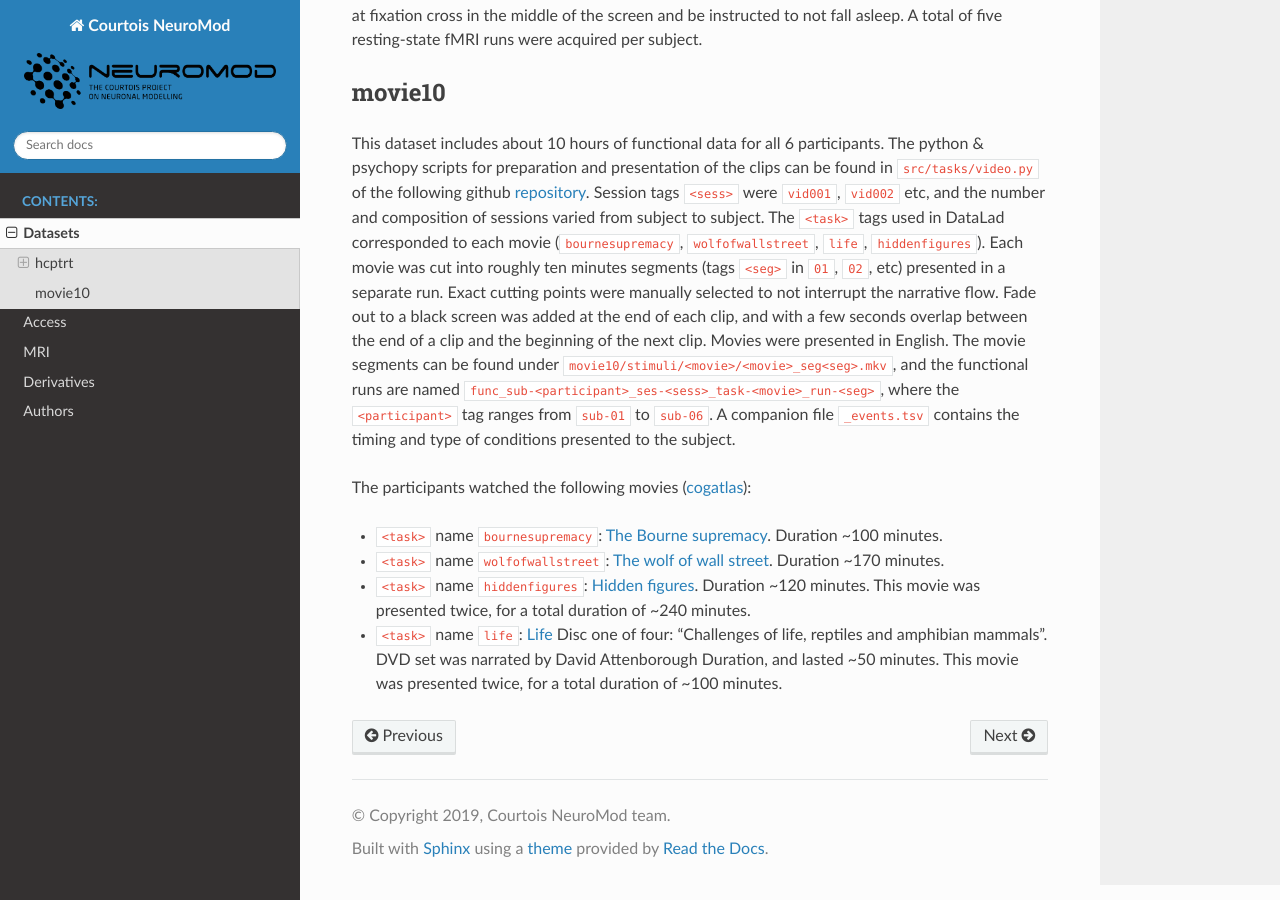
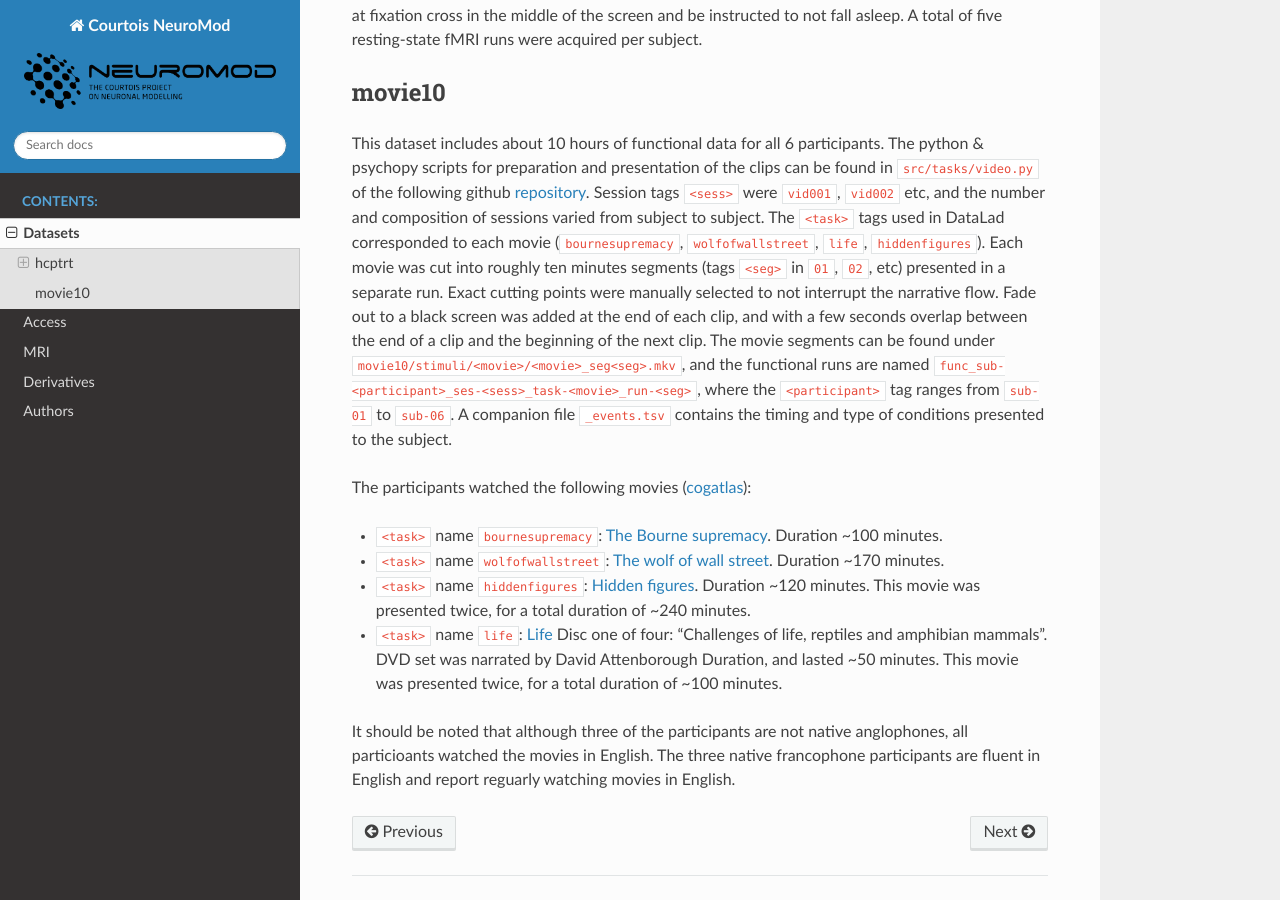
Before and after one commit to courtois-neuromod/cneuromod_docs, a Sphinx documentation site: the page built from source/DATASETS.md, in a window 1280 px wide and 900 px high, scrolled down 3107 px. Built offline with Sphinx 7.4.7 and the Read the Docs theme 2.0.0, drawn with Linux system fonts in a browser that asks for light colours.

Commit message:
Update DATASETS.md
Added movies in English + non-anglophone participants

```diff
--- a/source/DATASETS.md
+++ b/source/DATASETS.md
@@ -34,10 +34,12 @@ This `cneuromod` dataset is called HCP test-retest (`hcptrt`), because participa
 ## movie10
 
 This dataset includes about 10 hours of functional data for all 6 participants. The python & psychopy scripts for preparation and presentation of the clips can be found in `src/tasks/video.py` of the following github [repository](https://github.com/courtois-neuromod/task_stimuli).
-Session tags `<sess>` were `vid001`, `vid002` etc, and the number and composition of sessions varied from subject to subject. The `<task>` tags used in DataLad corresponded to each movie (`bournesupremacy`, `wolfofwallstreet`, `life`, `hiddenfigures`). Each movie was cut into roughly ten minutes segments (tags `<seg>` in `01`, `02`, etc) presented in a separate run.  Exact cutting points were manually selected to not interrupt the narrative flow. Fade out to a black screen was added at the end of each clip, and with a few seconds overlap between the end of a clip and the beginning of the next clip. Movies were presented in English. The movie segments can be found under `movie10/stimuli/<movie>/<movie>_seg<seg>.mkv`, and the functional runs are named `func_sub-<participant>_ses-<sess>_task-<movie>_run-<seg>`, where the `<participant>` tag ranges from `sub-01` to `sub-06`. A companion file `_events.tsv` contains the timing and type of conditions presented to the subject.
+Session tags `<sess>` were `vid001`, `vid002` etc, and the number and composition of sessions varied from subject to subject. The `<task>` tags used in DataLad corresponded to each movie (`bournesupremacy`, `wolfofwallstreet`, `life`, `hiddenfigures`). Each movie was cut into roughly ten minutes segments (tags `<seg>` in `01`, `02`, etc) presented in a separate run.  Exact cutting points were manually selected to not interrupt the narrative flow. Fade out to a black screen was added at the end of each clip, and with a few seconds overlap between the end of a clip and the beginning of the next clip. The movie segments can be found under `movie10/stimuli/<movie>/<movie>_seg<seg>.mkv`, and the functional runs are named `func_sub-<participant>_ses-<sess>_task-<movie>_run-<seg>`, where the `<participant>` tag ranges from `sub-01` to `sub-06`. A companion file `_events.tsv` contains the timing and type of conditions presented to the subject.
 
 The participants watched the following movies ([cogatlas](https://www.cognitiveatlas.org/id/trm_4c898da401420/)):
  * `<task>` name `bournesupremacy`: [The Bourne supremacy](https://en.wikipedia.org/wiki/The_Bourne_Supremacy_%28film%29). Duration ~100 minutes.
  * `<task>` name `wolfofwallstreet`: [The wolf of wall street](https://en.wikipedia.org/wiki/The_Wolf_of_Wall_Street_%282013_film%29). Duration ~170 minutes.
  * `<task>` name `hiddenfigures`: [Hidden figures](https://en.wikipedia.org/wiki/Hidden_Figures). Duration ~120 minutes. This movie was presented twice, for a total duration of ~240 minutes.
  * `<task>` name `life`: [Life](https://en.wikipedia.org/wiki/Life_(British_TV_series)) Disc one of four: "Challenges of life, reptiles and amphibian mammals". DVD set was narrated by David Attenborough Duration, and lasted ~50 minutes. This movie was presented twice, for a total duration of ~100 minutes.
+
+It should be noted that although three of the participants are not native anglophones, all particioants watched the movies in English. The three native francophone participants are fluent in English and report reguarly watching movies in English.
```
